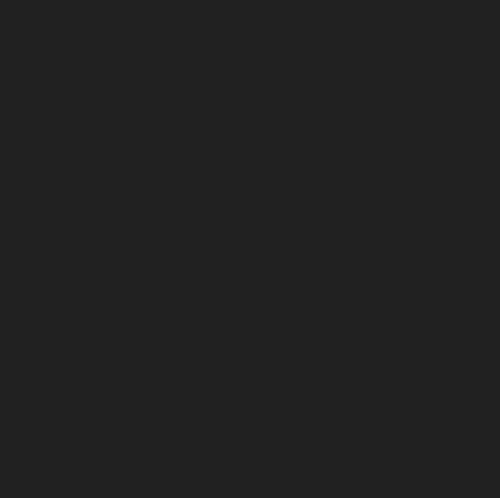
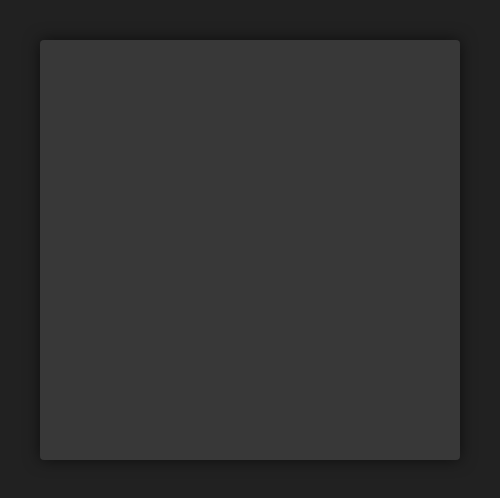
Before and after one commit to monsieurluge/random-avatar-generator, an Electron app: page index.html in a window 500 px wide. Drawn offline with Linux system fonts and the light colour scheme.

Commit message:
add the canvas

```diff
--- a/index.html
+++ b/index.html
@@ -7,7 +7,10 @@
     </head>
 
     <body>
-        <!-- TODO -->
+        <div id="avatar">
+            <canvas id="canvas" width="420px" height="420px"></canvas>
+        </div>
+
         <script>
             require('./renderer.js')
         </script>
--- a/main.js
+++ b/main.js
@@ -8,6 +8,8 @@ const BrowserWindow = electron.BrowserWindow // module to create native browser
 // keep a global reference of the window object, if you don't, the window will be
 //   closed automatically when the JavaScript object is garbage collected
 let mainWindow
+
+// ------------------------------------------------------------ GLOBAL FUNCTIONS
 
 const createWindow = () => {
     mainWindow = new BrowserWindow({ width: 500, height: 500, resizable: false })
@@ -25,7 +27,7 @@ const createWindow = () => {
     // mainWindow.webContents.openDevTools()
 }
 
-// ---------------------------------------------------------------------- EVENTS
+// ------------------------------------------------------------------ APP EVENTS
 
 app.on('ready', createWindow)
 
--- a/styles.css
+++ b/styles.css
@@ -1,3 +1,19 @@
 body {
+    margin: 0;
+    padding: 0;
     background-color: #212121;
+    overflow: hidden;
 }
+
+#avatar {
+    margin: 40px 40px;
+    box-sizing: border-box;
+}
+
+#canvas {
+    background-color: rgba(255, 255, 255, 0.1);
+    border-radius: 4px;
+    box-shadow: 0 0 16px rgba(0, 0, 0, 0.6);
+    box-sizing: border-box;
+    overflow: hidden;
+}
```
